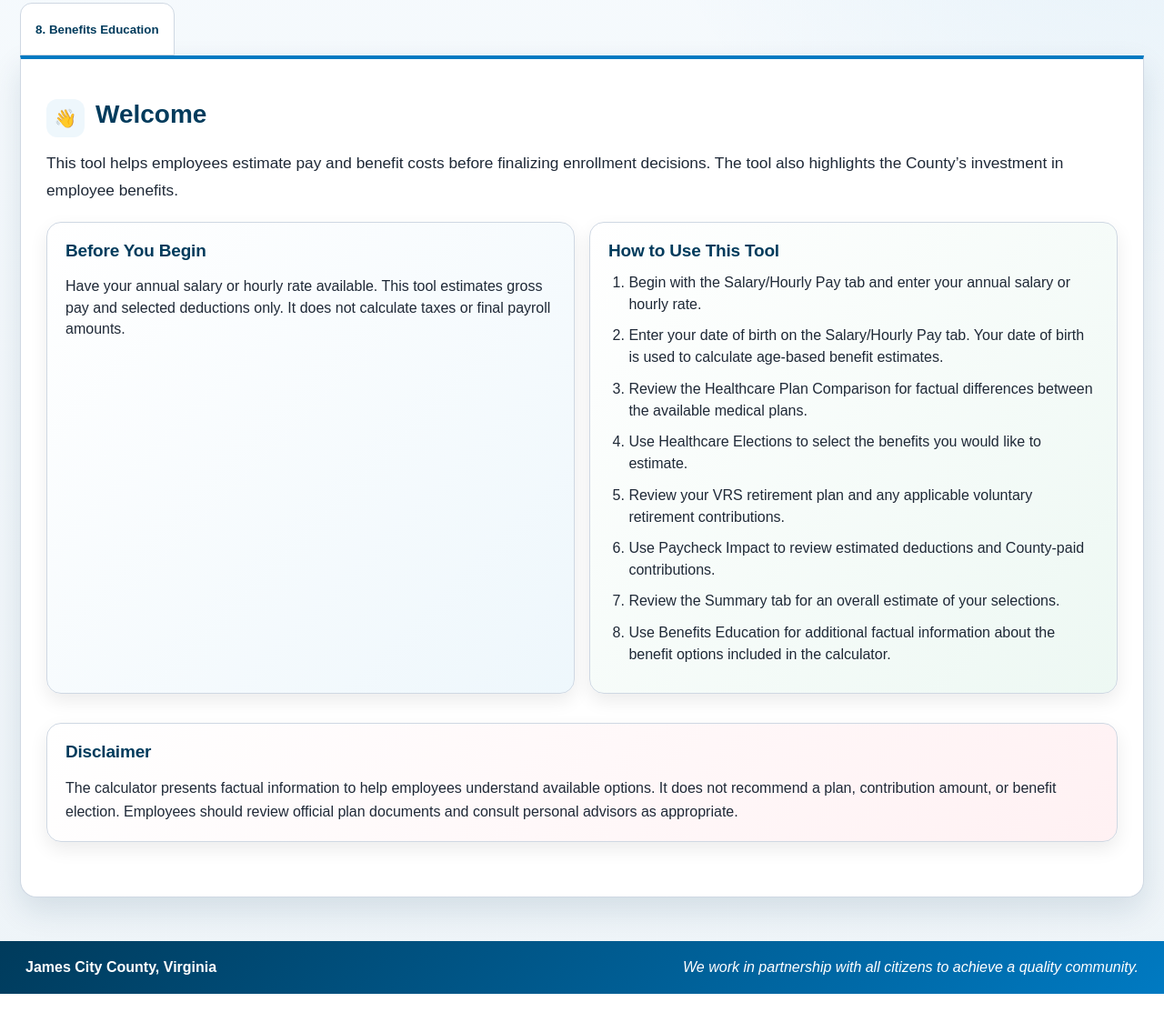
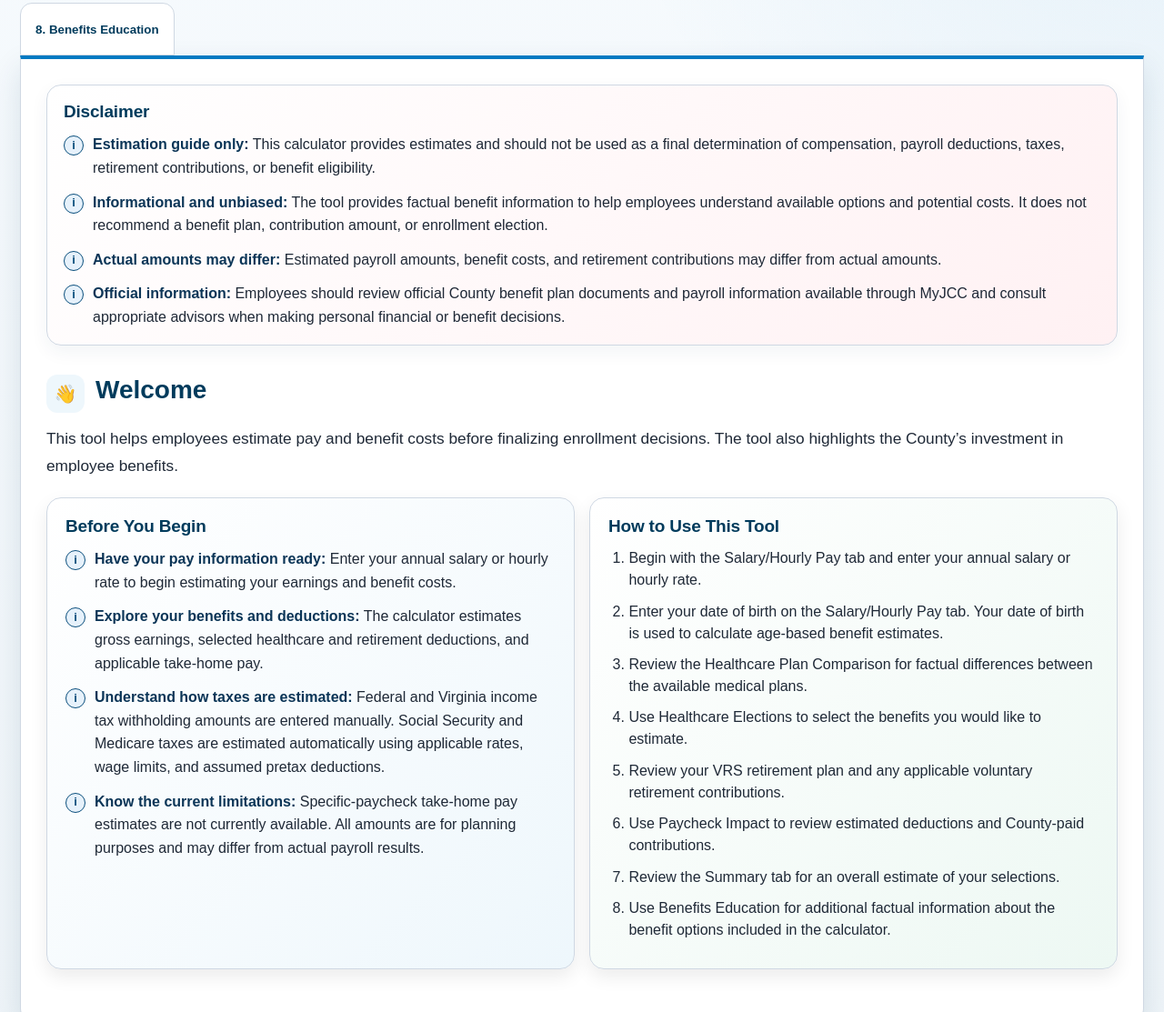
Before and after one commit to JCCBenefits/JCC-Interactive-Benefits-Calculator, a plain HTML site: page index.html in a window 1280 px wide. Shown: the part 274-1387 px from the top of the page at 91% size. Drawn offline with nearby package versions, Linux system fonts and the light colour scheme.

Commit message:
Update index.html

```diff
--- a/index.html
+++ b/index.html
@@ -37,6 +37,47 @@
 </div>
 
 <section id="welcome" class="panel active">
+<div class="card red welcome-disclaimer">
+
+  <h3>Disclaimer</h3>
+
+
+<ul class="callout-list">
+
+  <li>
+    <strong>Estimation guide only:</strong>
+    This calculator provides estimates and should not be used
+    as a final determination of compensation, payroll deductions,
+    taxes, retirement contributions, or benefit eligibility.
+  </li>
+
+  <li>
+    <strong>Informational and unbiased:</strong>
+    The tool provides factual benefit information to help
+    employees understand available options and potential costs.
+    It does not recommend a benefit plan, contribution amount,
+    or enrollment election.
+  </li>
+
+  <li>
+    <strong>Actual amounts may differ:</strong>
+    Estimated payroll amounts, benefit costs, and retirement
+    contributions may differ from actual amounts.
+  </li>
+
+  <li>
+    <strong>Official information:</strong>
+    Employees should review official County benefit plan
+    documents and payroll information available through MyJCC
+    and consult appropriate advisors when making personal
+    financial or benefit decisions.
+  </li>
+
+</ul>
+
+
+</div>
+
   <div class="welcome-hero">
     <div class="section-heading">
       <div class="section-icon" aria-hidden="true">👋</div>
@@ -51,10 +92,40 @@
     <div class="welcome-grid">
       <div class="card blue">
         <h3>Before You Begin</h3>
-        <p>
-          Have your annual salary or hourly rate available. This tool estimates gross pay and selected
-          deductions only. It does not calculate taxes or final payroll amounts.
-        </p>
+
+
+<ul class="callout-list">
+
+  <li>
+    <strong>Have your pay information ready:</strong>
+    Enter your annual salary or hourly rate to begin
+    estimating your earnings and benefit costs.
+  </li>
+
+  <li>
+    <strong>Explore your benefits and deductions:</strong>
+    The calculator estimates gross earnings, selected
+    healthcare and retirement deductions, and applicable
+    take-home pay.
+  </li>
+
+  <li>
+    <strong>Understand how taxes are estimated:</strong>
+    Federal and Virginia income tax withholding amounts
+    are entered manually. Social Security and Medicare
+    taxes are estimated automatically using applicable
+    rates, wage limits, and assumed pretax deductions.
+  </li>
+
+  <li>
+    <strong>Know the current limitations:</strong>
+    Specific-paycheck take-home pay estimates are not
+    currently available. All amounts are for planning
+    purposes and may differ from actual payroll results.
+  </li>
+
+</ul>
+
       </div>
 
       <div class="card green">
@@ -71,15 +142,8 @@
         </ol>
       </div>
 
-      <div class="card red welcome-disclaimer">
-        <h3>Disclaimer</h3>
-        <p>
-          The calculator presents factual information to help employees understand available options.
-          It does not recommend a plan, contribution amount, or benefit election. Employees should review
-          official plan documents and consult personal advisors as appropriate.
-        </p>
-      </div>
-    </div>
+
+</div>
   </div>
 </section>
 
```
